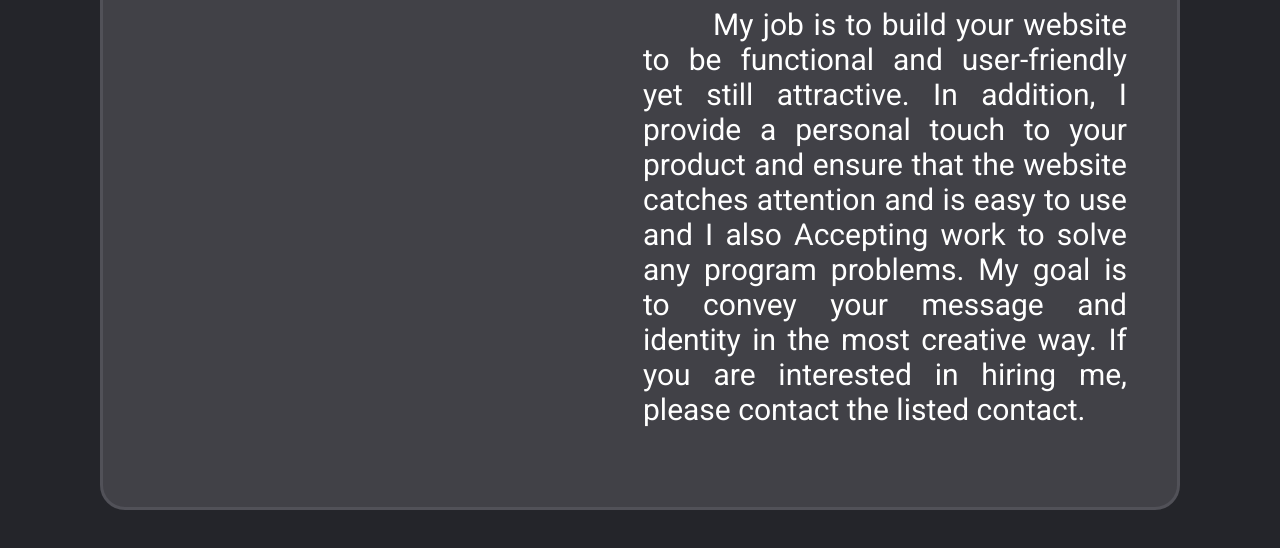
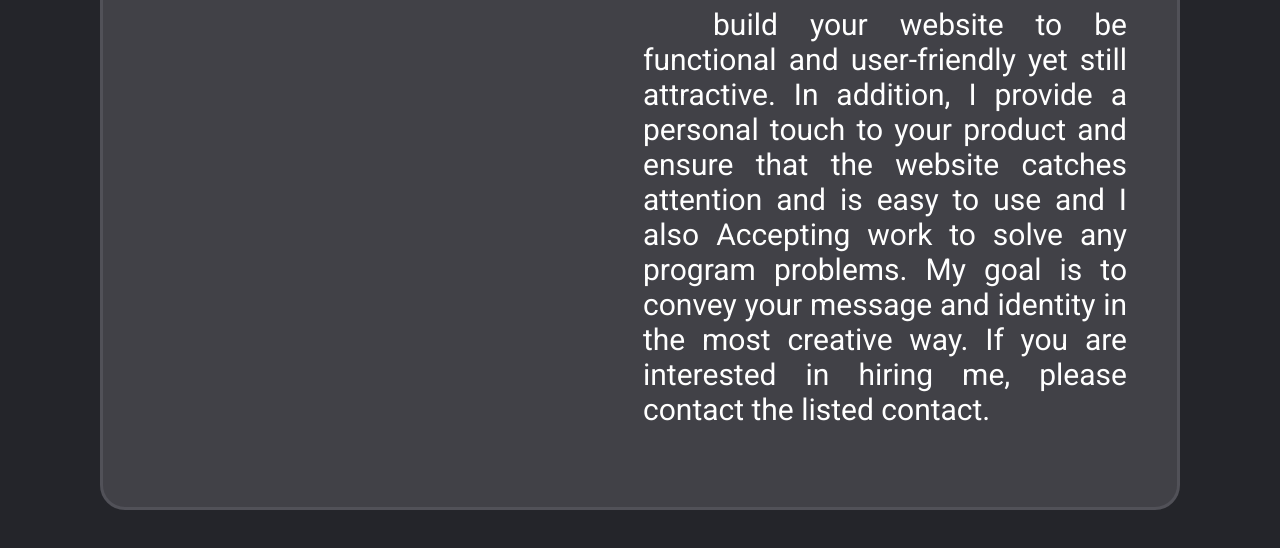
Before and after one commit to 1lDX/Personal-Website, a plain HTML site: page About.html in a window 1280 px wide. Shown: the part 762-1310 px from the top of the page. Drawn offline with Linux system fonts and the light colour scheme.

Commit message:
Change icon title

```diff
--- a/About.html
+++ b/About.html
@@ -6,7 +6,7 @@
     <meta name="viewport" content="width=device-width, initial-scale=1">
 
     <title>Larmar</title>
-    <link rel="icon" type="image/icon" href="../tag-symbol.png">
+    <link rel="icon" type="image/icon" href="tag-symbol.png">
     <meta name="description" content="">
     <link href="About.css" rel="stylesheet">
     <link href='http://fonts.googleapis.com/css?family=Roboto' rel='stylesheet' type='text/css'>
@@ -48,7 +48,7 @@
                  but also an art that has aesthetic value.
                 </br>
                 </br>
-                <P>My job is to build your website to be functional and user-friendly yet
+                <P>build your website to be functional and user-friendly yet
                    still attractive. In addition, I provide a personal touch to your product
                    and ensure that the website catches attention and is easy to use and I also
                    Accepting work to solve any program problems. My goal
```
Also changed, not shown: Contract.html (+1 -1 lines), Projects.html (+1 -1 lines), index.html (+1 -1 lines).
